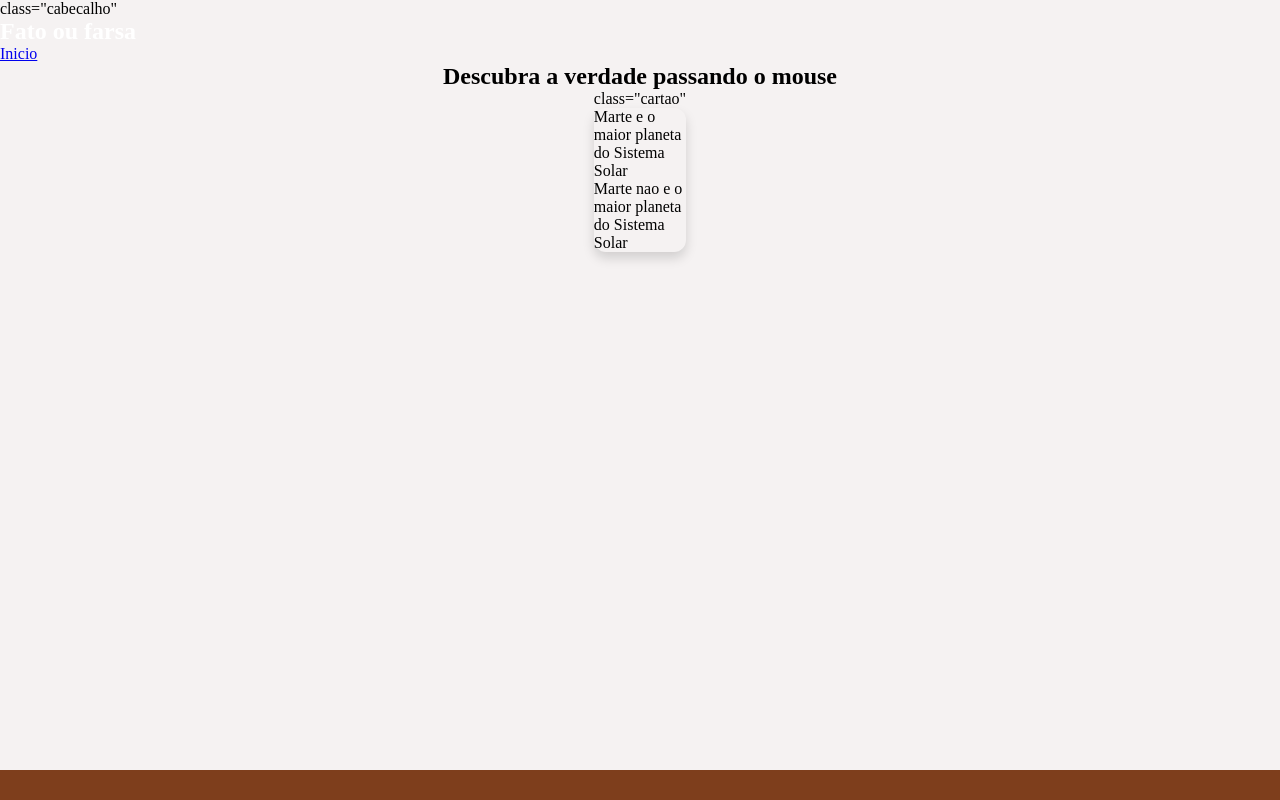
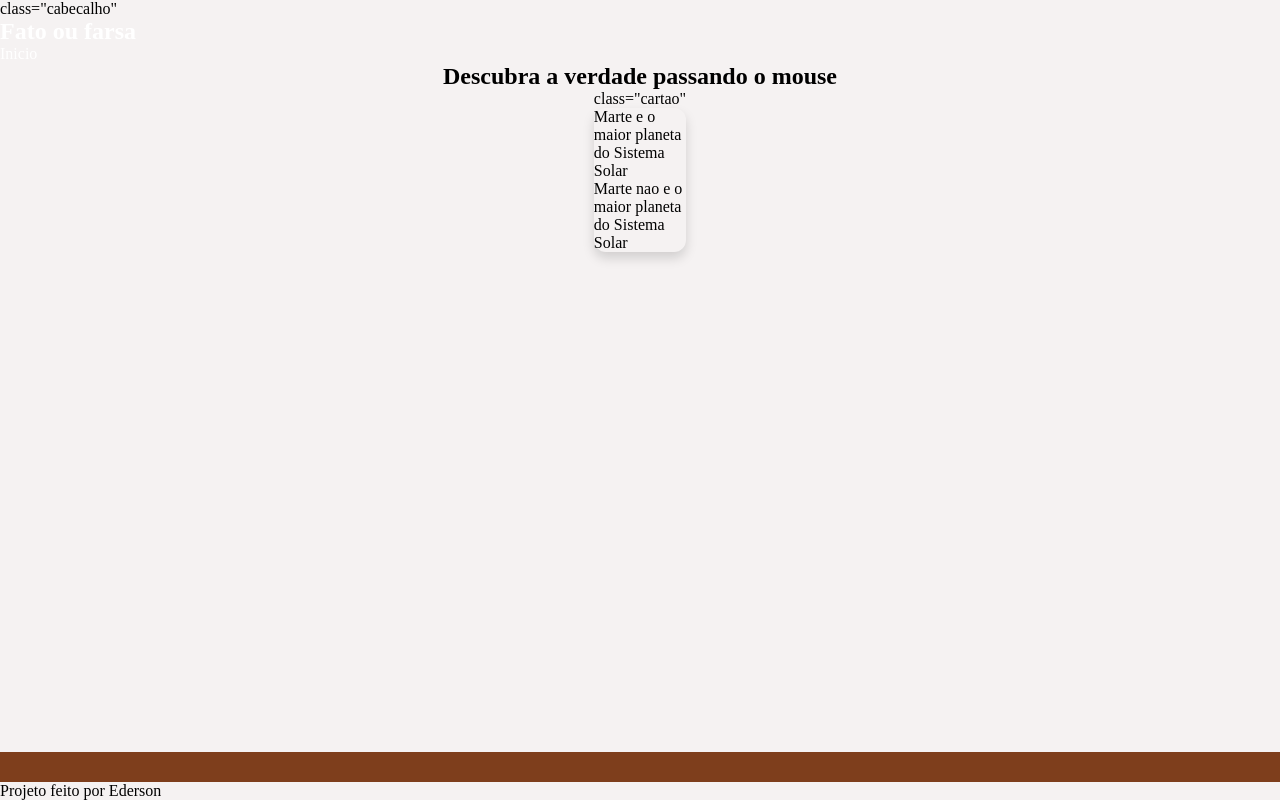
Before and after one commit to ederson300/Flash-cards, a plain HTML site: page index.html in a window 1280 px wide. Drawn offline with Linux system fonts and the light colour scheme.

Commit message:
final100

```diff
--- a/index.html
+++ b/index.html
@@ -11,16 +11,17 @@
     <header> class="cabecalho"
   <h1>Fato ou farsa</h1>
   <nav>
-    <a href="#">Inicio</a>
+    <a href="#" class="cabecalho-link">Inicio</a>
   </nav>
   </header>
-
-     <main>
+   <main>
   <h2>Descubra a verdade passando o mouse</h2>
-   <article> class="cartao"
+   <section>
+  <article> class="cartao"
         <div class="cartao-interno">
          <div class="cartao-frente"
-              <img src="https://starwalk.space/gallery/images/mars-red-planet/pt/1920x1080.jpg" alt="Marte" class="cartao-imagem">
+              <img
+               src="https://starwalk.space/gallery/images/mars-red-planet/pt/1920x1080.jpg" alt="Marte" class="cartao-imagem">
           <p> Marte e o maior planeta do Sistema Solar</p>
         <div>
         </div class="cartao-verso"
@@ -34,5 +35,6 @@
 
     <footer>
     </footer>
+  <p>Projeto feito por Ederson</p>
   </body>
 </html>
```
